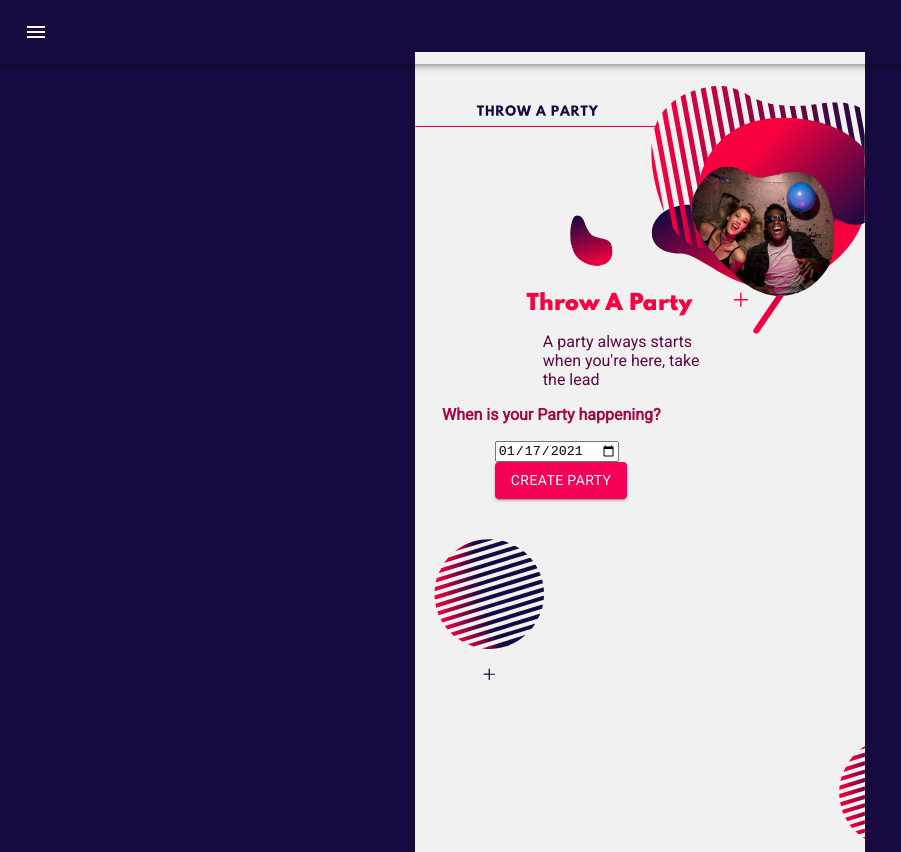
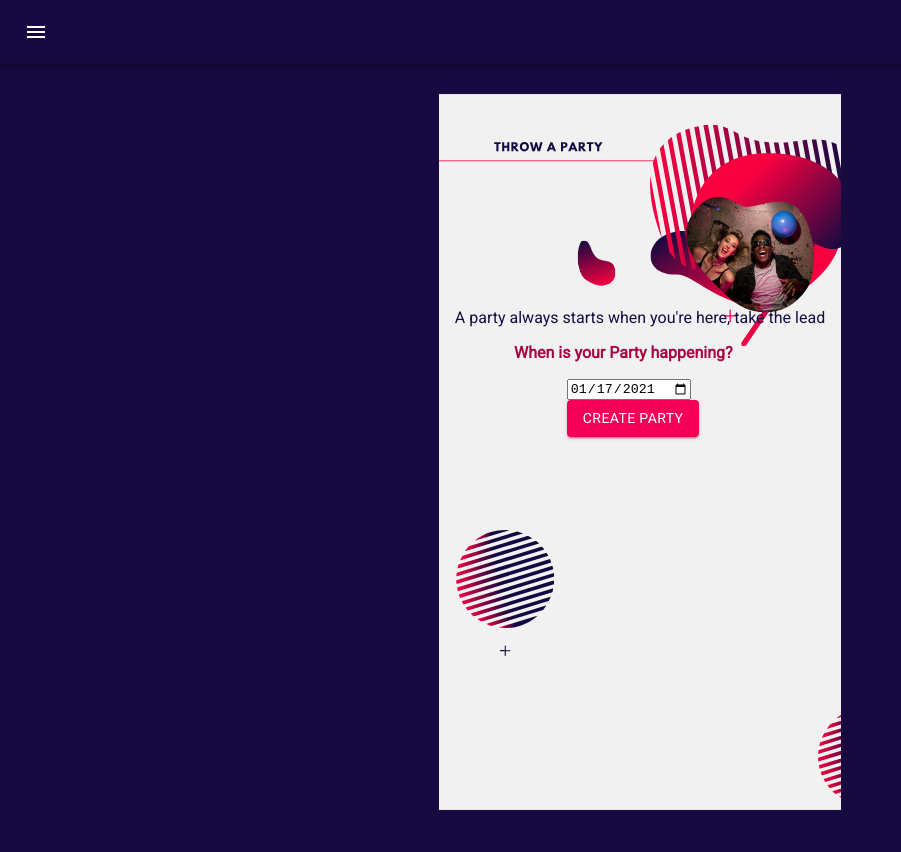
Before and after one commit to PixelCook/houseparty-frontend, a React (Create React App) app: page /start-party in a window 1280 px wide. Shown: the whole page, without its empty margins (0-901 px from the left). Built offline with nearby package versions, Linux system fonts and the light colour scheme.

Commit message:
update background

```diff
--- a/src/CSS/startparty.css
+++ b/src/CSS/startparty.css
@@ -9,9 +9,11 @@
 }
 
 .startaparty-msg{
-    width: 30%;
-    margin-left: 11rem;
-    color: #61063F
+    padding-left: 1rem;
+    padding-right: 1rem;
+    padding-top: 15rem;
+    color: #160B41;
+    text-align: center;
 }
 
 .startaparty-when{
--- a/src/modules/StartParty.jsx
+++ b/src/modules/StartParty.jsx
@@ -54,9 +54,9 @@ export default function StartParty() {
         }}
       >
         <div>
-          <h1 className='startaparty' style={{ color: '#F90040' }}>
+          {/* <h1 className='startaparty' style={{ color: '#F90040' }}>
             Throw A Party
-          </h1>
+          </h1> */}
           <p className='startaparty-msg'>
             {' '}
             A party always starts when you're here, take the lead
```
